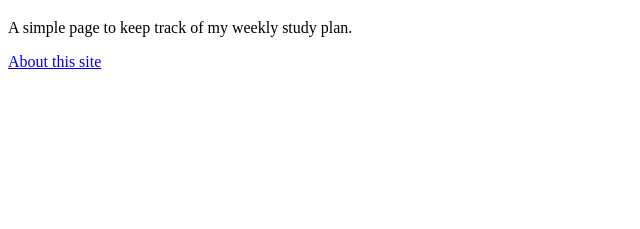
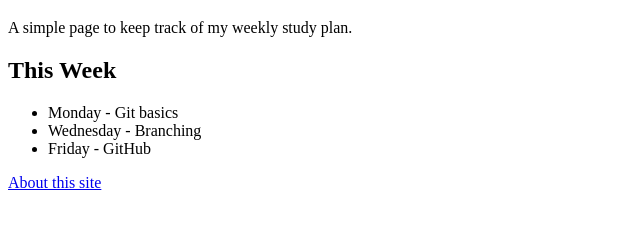
Before and after one commit to sykiro278/Software-development-Assignment-2, a plain HTML site: page index.html in a window 1280 px wide. Shown: the part 61-290 px from the top of the page, without its empty margins (0-640 px from the left). Drawn offline with Linux system fonts and the light colour scheme.

Commit message:
Add weekly plan to home page

```diff
--- a/index.html
+++ b/index.html
@@ -7,6 +7,12 @@
 <body>
   <h1>My Study Planner</h1>
   <p>A simple page to keep track of my weekly study plan.</p>
+  <h2>This Week</h2>
+  <ul>
+    <li>Monday - Git basics</li>
+    <li>Wednesday - Branching</li>
+    <li>Friday - GitHub</li>
+  </ul>
   <nav><a href="about.html">About this site</a></nav>
 </body>
 </html>
```
